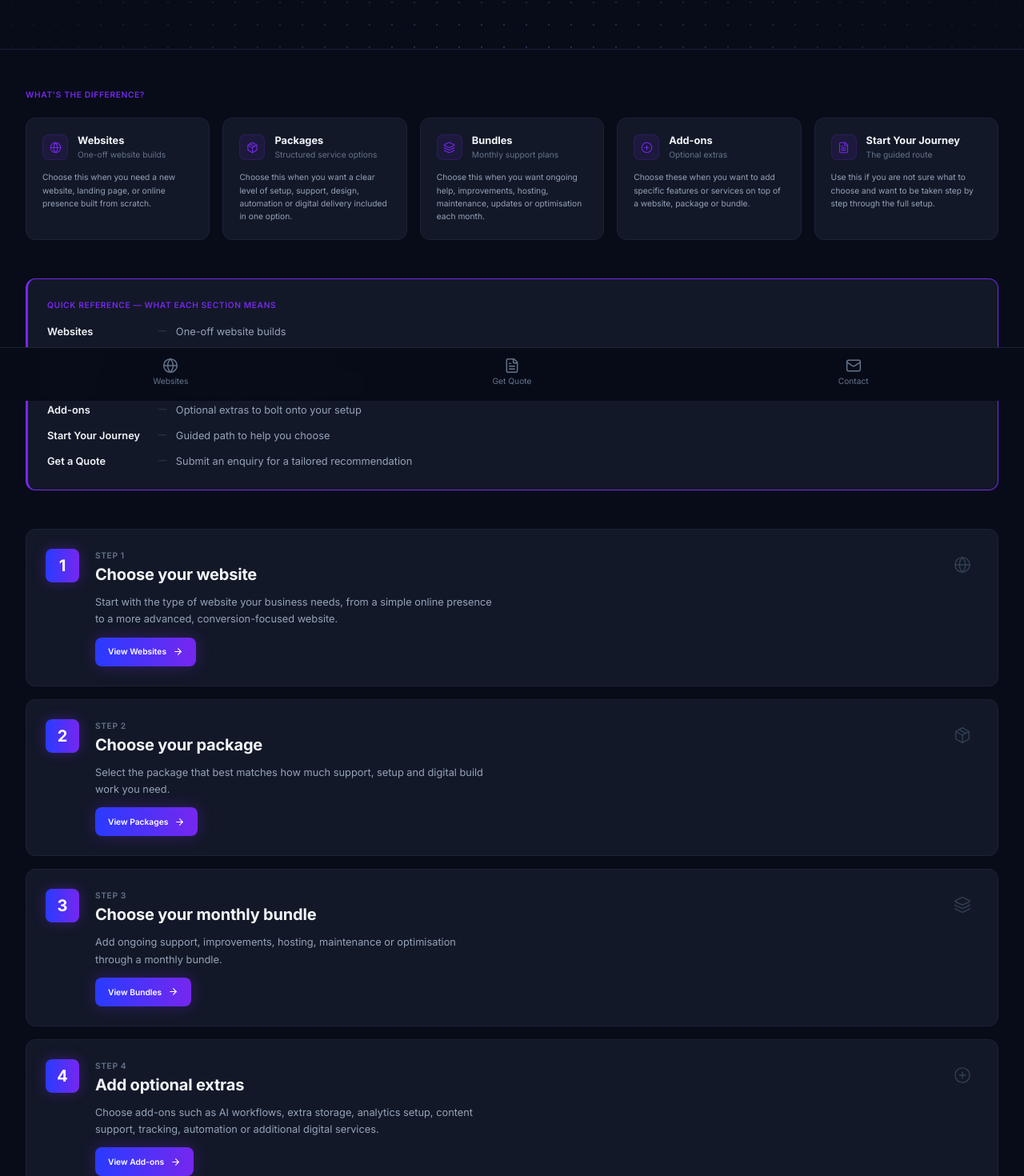
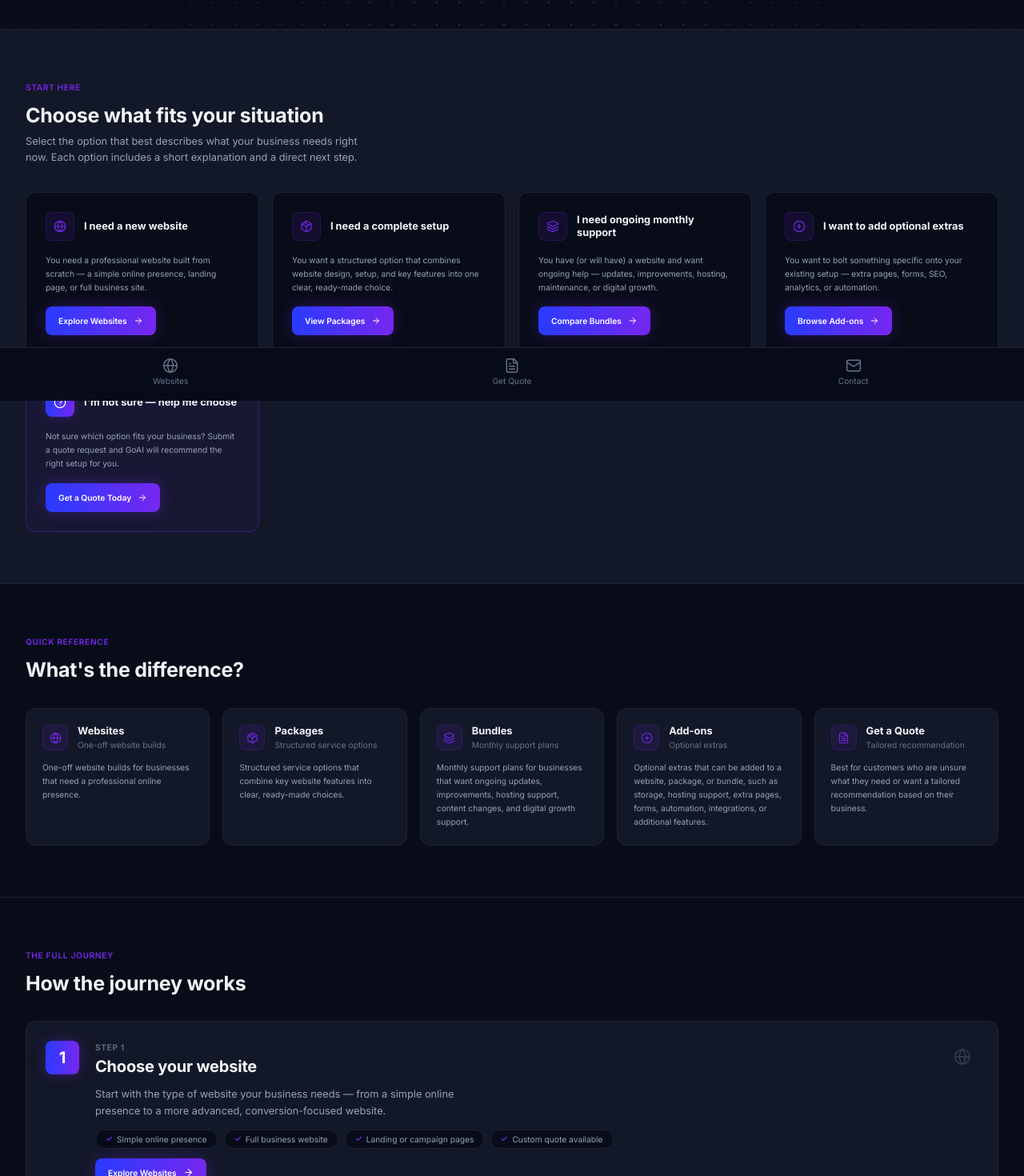
Before and after one commit to srkearley-lab/go-ai, a React (Vite) app: page /journey in a window 1280 px wide. Shown: the part 299-1769 px from the top of the page at 80% size. Built offline with nearby package versions, Linux system fonts and the light colour scheme; no server answers.

Commit message:
Improve journey page to guided workflow, add whats the difference nav/footer links

```diff
--- a/src/components/Footer.jsx
+++ b/src/components/Footer.jsx
@@ -56,8 +56,9 @@ export default function Footer() {
               ['/packages',  'Packages'],
               ['/bundles',   'Bundles'],
               ['/addons',    'Add-ons'],
-              ['/journey',   'Start Your Journey'],
-              ['/portfolio', 'Portfolio'],
+              ['/journey',                       'Start Your Journey'],
+              ['/journey#whats-the-difference', "What's the Difference?"],
+              ['/portfolio',                    'Portfolio'],
               ['/faq',       'FAQ'],
               ['/contact',   'Contact Us'],
             ].map(([href, label]) => (
--- a/src/components/Navbar.jsx
+++ b/src/components/Navbar.jsx
@@ -6,13 +6,14 @@ import { GoAILogo } from './GoAILogo'
 import { useBasket } from '../context/BasketContext'
 
 const navLinks = [
-  { label: 'Websites',  href: '/websites' },
-  { label: 'Packages',  href: '/packages' },
-  { label: 'Bundles',   href: '/bundles' },
-  { label: 'Add-ons',   href: '/addons' },
-  { label: 'Portfolio', href: '/portfolio' },
-  { label: 'FAQ',       href: '/faq' },
-  { label: 'Contact',   href: '/contact' },
+  { label: 'Websites',             href: '/websites' },
+  { label: 'Packages',             href: '/packages' },
+  { label: 'Bundles',              href: '/bundles' },
+  { label: 'Add-ons',              href: '/addons' },
+  { label: "What's the Difference?", href: '/journey#whats-the-difference' },
+  { label: 'Portfolio',            href: '/portfolio' },
+  { label: 'FAQ',                  href: '/faq' },
+  { label: 'Contact',              href: '/contact' },
 ]
 
 export default function Navbar() {
@@ -31,7 +32,7 @@ export default function Navbar() {
 
   useEffect(() => { setMenuOpen(false) }, [location])
 
-  const isActive = (href) => location.pathname === href
+  const isActive = (href) => location.pathname === href.split('#')[0]
 
   return (
     <>
--- a/src/pages/Journey.jsx
+++ b/src/pages/Journey.jsx
@@ -1,50 +1,50 @@
 import { Link } from 'react-router-dom'
 import { motion, useReducedMotion } from 'framer-motion'
-import { Globe, Package, Layers, PlusCircle, FileText, ArrowRight } from 'lucide-react'
+import { Globe, Package, Layers, PlusCircle, FileText, ArrowRight, HelpCircle, Check } from 'lucide-react'
 import PageHero from '../components/PageHero'
 
 // ── Data ──────────────────────────────────────────────────────────────────────
 
-const steps = [
+const guidedChoices = [
   {
-    number: 1,
     icon: Globe,
-    title: 'Choose your website',
-    description: 'Start with the type of website your business needs, from a simple online presence to a more advanced, conversion-focused website.',
-    cta: 'View Websites',
+    situation: 'I need a new website',
+    explanation: 'You need a professional website built from scratch — a simple online presence, landing page, or full business site.',
+    cta: 'Explore Websites',
     href: '/websites',
+    highlighted: false,
   },
   {
-    number: 2,
     icon: Package,
-    title: 'Choose your package',
-    description: 'Select the package that best matches how much support, setup and digital build work you need.',
+    situation: 'I need a complete setup',
+    explanation: 'You want a structured option that combines website design, setup, and key features into one clear, ready-made choice.',
     cta: 'View Packages',
     href: '/packages',
+    highlighted: false,
   },
   {
-    number: 3,
     icon: Layers,
-    title: 'Choose your monthly bundle',
-    description: 'Add ongoing support, improvements, hosting, maintenance or optimisation through a monthly bundle.',
-    cta: 'View Bundles',
+    situation: 'I need ongoing monthly support',
+    explanation: 'You have (or will have) a website and want ongoing help — updates, improvements, hosting, maintenance, or digital growth.',
+    cta: 'Compare Bundles',
     href: '/bundles',
+    highlighted: false,
   },
   {
-    number: 4,
     icon: PlusCircle,
-    title: 'Add optional extras',
-    description: 'Choose add-ons such as AI workflows, extra storage, analytics setup, content support, tracking, automation or additional digital services.',
-    cta: 'View Add-ons',
+    situation: 'I want to add optional extras',
+    explanation: 'You want to bolt something specific onto your existing setup — extra pages, forms, SEO, analytics, or automation.',
+    cta: 'Browse Add-ons',
     href: '/addons',
+    highlighted: false,
   },
   {
-    number: 5,
-    icon: FileText,
-    title: 'Get a tailored quote',
-    description: 'Once you know what you need, submit a quote request and GoAI can recommend the right setup.',
-    cta: 'Get a Quote',
+    icon: HelpCircle,
+    situation: "I'm not sure — help me choose",
+    explanation: 'Not sure which option fits your business? Submit a quote request and GoAI will recommend the right setup for you.',
+    cta: 'Get a Quote Today',
     href: '/quote',
+    highlighted: true,
   },
 ]
 
@@ -53,41 +53,80 @@ const differenceItems = [
     icon: Globe,
     term: 'Websites',
     subtitle: 'One-off website builds',
-    description: 'Choose this when you need a new website, landing page, or online presence built from scratch.',
+    description: 'One-off website builds for businesses that need a professional online presence.',
   },
   {
     icon: Package,
     term: 'Packages',
     subtitle: 'Structured service options',
-    description: 'Choose this when you want a clear level of setup, support, design, automation or digital delivery included in one option.',
+    description: 'Structured service options that combine key website features into clear, ready-made choices.',
   },
   {
     icon: Layers,
     term: 'Bundles',
     subtitle: 'Monthly support plans',
-    description: 'Choose this when you want ongoing help, improvements, hosting, maintenance, updates or optimisation each month.',
+    description: 'Monthly support plans for businesses that want ongoing updates, improvements, hosting support, content changes, and digital growth support.',
   },
   {
     icon: PlusCircle,
     term: 'Add-ons',
     subtitle: 'Optional extras',
-    description: 'Choose these when you want to add specific features or services on top of a website, package or bundle.',
+    description: 'Optional extras that can be added to a website, package, or bundle, such as storage, hosting support, extra pages, forms, automation, integrations, or additional features.',
   },
   {
     icon: FileText,
-    term: 'Start Your Journey',
-    subtitle: 'The guided route',
-    description: 'Use this if you are not sure what to choose and want to be taken step by step through the full setup.',
+    term: 'Get a Quote',
+    subtitle: 'Tailored recommendation',
+    description: 'Best for customers who are unsure what they need or want a tailored recommendation based on their business.',
   },
 ]
 
-const glossary = [
-  { term: 'Websites',            definition: 'One-off website builds' },
-  { term: 'Packages',            definition: 'Main fixed-price service options' },
-  { term: 'Bundles',             definition: 'Monthly support and ongoing services' },
-  { term: 'Add-ons',             definition: 'Optional extras to bolt onto your setup' },
-  { term: 'Start Your Journey',  definition: 'Guided path to help you choose' },
-  { term: 'Get a Quote',         definition: 'Submit an enquiry for a tailored recommendation' },
+const steps = [
+  {
+    number: 1,
+    icon: Globe,
+    title: 'Choose your website',
+    description: 'Start with the type of website your business needs — from a simple online presence to a more advanced, conversion-focused website.',
+    highlights: ['Simple online presence', 'Full business website', 'Landing or campaign pages', 'Custom quote available'],
+    cta: 'Explore Websites',
+    href: '/websites',
+  },
+  {
+    number: 2,
+    icon: Package,
+    title: 'Choose your package',
+    description: 'Select the package that best matches how much support, setup, and digital build work you need.',
+    highlights: ['Starter options', 'Growth packages', 'Professional setups', 'Clear fixed pricing'],
+    cta: 'View Packages',
+    href: '/packages',
+  },
+  {
+    number: 3,
+    icon: Layers,
+    title: 'Add a monthly bundle',
+    description: 'Add ongoing support, improvements, hosting, maintenance, or optimisation through a monthly bundle.',
+    highlights: ['Hosting and care included', 'Monthly updates and improvements', 'Content changes', 'Priority support options'],
+    cta: 'Compare Bundles',
+    href: '/bundles',
+  },
+  {
+    number: 4,
+    icon: PlusCircle,
+    title: 'Add optional extras',
+    description: 'Choose add-ons to bolt specific features or services onto your setup whenever you need them.',
+    highlights: ['Extra pages and forms', 'SEO and analytics setup', 'AI and automation workflows', 'Tracking and integrations'],
+    cta: 'Browse Add-ons',
+    href: '/addons',
+  },
+  {
+    number: 5,
+    icon: FileText,
+    title: 'Get a tailored quote',
+    description: 'Not sure what you need? Submit a quote request and GoAI will recommend the right combination for your business.',
+    highlights: ['Free tailored recommendation', 'No obligation', 'Fast response', 'Based on your business'],
+    cta: 'Get a Quote',
+    href: '/quote',
+  },
 ]
 
 // ── Page ─────────────────────────────────────────────────────────────────────
@@ -97,9 +136,9 @@ export default function Journey() {
 
   const stagger = {
     hidden: {},
-    show: { transition: { staggerChildren: reduceMotion ? 0 : 0.09, delayChildren: reduceMotion ? 0 : 0.05 } },
+    show: { transition: { staggerChildren: reduceMotion ? 0 : 0.08, delayChildren: reduceMotion ? 0 : 0.04 } },
   }
-  const cardVariants = {
+  const fadeUp = {
     hidden: reduceMotion ? {} : { opacity: 0, y: 14 },
     show: { opacity: 1, y: 0, transition: { duration: 0.22, ease: [0.16, 1, 0.3, 1] } },
   }
@@ -109,26 +148,159 @@ export default function Journey() {
       <PageHero
         tag="Start Your Journey"
         title="Start Your GoAI Journey"
-        description="Not sure where to begin? Follow a simple step-by-step journey to choose the right website, package, monthly support bundle and optional add-ons for your business."
+        description="Not sure where to begin? Choose what fits your situation below and GoAI will guide you to the right option."
       />
 
-      <section style={{ padding: 'var(--space-12) var(--space-8) var(--space-20)', background: 'var(--surface-base)' }}>
-        <div style={{ maxWidth: 'var(--width-xl)', margin: '0 auto', display: 'flex', flexDirection: 'column', gap: 'var(--space-12)' }}>
+      {/* ── Guided choice section ── */}
+      <section style={{ padding: 'var(--space-16) var(--space-8)', background: 'var(--surface-raised)', borderBottom: '1px solid var(--border-default)' }}>
+        <div style={{ maxWidth: 'var(--width-xl)', margin: '0 auto', display: 'flex', flexDirection: 'column', gap: 'var(--space-8)' }}>
 
-          {/* ── What's the difference? ── */}
-          <div>
+          <motion.div
+            initial={reduceMotion ? {} : { opacity: 0, y: 8 }}
+            whileInView={{ opacity: 1, y: 0 }}
+            viewport={{ once: true, margin: '-40px' }}
+            transition={{ duration: 0.2, ease: [0.16, 1, 0.3, 1] }}
+          >
             <p style={{
               fontSize: 'var(--text-xs)', fontWeight: 600,
               letterSpacing: '0.06em', textTransform: 'uppercase',
-              color: 'var(--goai-violet)', marginBottom: 'var(--space-5)',
+              color: 'var(--goai-violet)', marginBottom: 'var(--space-3)',
             }}>
-              What's the difference?
+              Start here
             </p>
+            <h2 style={{
+              fontSize: 'clamp(var(--text-md), 2.5vw, var(--text-lg))',
+              fontWeight: 700, letterSpacing: '-0.01em',
+              color: 'var(--text-primary)', lineHeight: 1.2,
+              marginBottom: 'var(--space-2)',
+            }}>
+              Choose what fits your situation
+            </h2>
+            <p style={{ fontSize: 'var(--text-sm)', color: 'var(--text-secondary)', lineHeight: 1.6, maxWidth: '52ch' }}>
+              Select the option that best describes what your business needs right now. Each option includes a short explanation and a direct next step.
+            </p>
+          </motion.div>
+
           <motion.div
             variants={stagger}
             initial="hidden"
             whileInView="show"
-              viewport={{ once: true, margin: '-60px' }}
+            viewport={{ once: true, margin: '-40px' }}
+            style={{
+              display: 'grid',
+              gridTemplateColumns: 'repeat(auto-fill, minmax(272px, 1fr))',
+              gap: 'var(--space-4)',
+            }}
+          >
+            {guidedChoices.map((choice) => {
+              const Icon = choice.icon
+              return (
+                <motion.div
+                  key={choice.situation}
+                  variants={fadeUp}
+                  style={{
+                    background: choice.highlighted ? 'rgba(118, 39, 239, 0.06)' : 'var(--surface-base)',
+                    border: `1px solid ${choice.highlighted ? 'rgba(118, 39, 239, 0.35)' : 'var(--border-default)'}`,
+                    borderRadius: 'var(--radius-lg)',
+                    padding: 'var(--space-6)',
+                    display: 'flex', flexDirection: 'column', gap: 'var(--space-4)',
+                    transition: 'border-color 150ms ease, box-shadow 150ms ease',
+                  }}
+                  onMouseEnter={(e) => {
+                    e.currentTarget.style.borderColor = choice.highlighted ? 'rgba(118, 39, 239, 0.6)' : 'var(--border-strong)'
+                    e.currentTarget.style.boxShadow = 'var(--shadow-sm)'
+                  }}
+                  onMouseLeave={(e) => {
+                    e.currentTarget.style.borderColor = choice.highlighted ? 'rgba(118, 39, 239, 0.35)' : 'var(--border-default)'
+                    e.currentTarget.style.boxShadow = 'none'
+                  }}
+                >
+                  <div style={{ display: 'flex', alignItems: 'center', gap: 'var(--space-3)' }}>
+                    <div style={{
+                      width: 36, height: 36, flexShrink: 0,
+                      display: 'flex', alignItems: 'center', justifyContent: 'center',
+                      borderRadius: 'var(--radius-md)',
+                      background: choice.highlighted
+                        ? 'linear-gradient(90deg, #293BFF 0%, #7627EF 100%)'
+                        : 'rgba(118, 39, 239, 0.1)',
+                      border: choice.highlighted ? 'none' : '1px solid rgba(118, 39, 239, 0.2)',
+                      color: choice.highlighted ? '#FFFFFF' : 'var(--goai-violet)',
+                      boxShadow: choice.highlighted ? '0 0 14px rgba(118, 39, 239, 0.3)' : 'none',
+                    }}>
+                      <Icon size={16} strokeWidth={1.75} />
+                    </div>
+                    <p style={{
+                      fontSize: 'var(--text-sm)', fontWeight: 700,
+                      color: 'var(--text-primary)', lineHeight: 1.25,
+                    }}>
+                      {choice.situation}
+                    </p>
+                  </div>
+
+                  <p style={{ fontSize: 'var(--text-xs)', color: 'var(--text-secondary)', lineHeight: 1.65, flex: 1 }}>
+                    {choice.explanation}
+                  </p>
+
+                  <Link
+                    to={choice.href}
+                    style={{
+                      height: 36, padding: '0 var(--space-4)',
+                      display: 'inline-flex', alignItems: 'center', gap: 'var(--space-2)',
+                      fontSize: 'var(--text-xs)', fontWeight: 600,
+                      background: 'linear-gradient(90deg, #293BFF 0%, #7627EF 100%)',
+                      color: '#FFFFFF', border: 'none',
+                      borderRadius: 'var(--radius-md)',
+                      boxShadow: '0 0 20px rgba(118, 39, 239, 0.3)',
+                      width: 'fit-content',
+                      transition: 'filter 120ms ease, box-shadow 120ms ease',
+                    }}
+                    onMouseEnter={(e) => { e.currentTarget.style.filter = 'brightness(1.1)'; e.currentTarget.style.boxShadow = '0 0 30px rgba(118, 39, 239, 0.45)' }}
+                    onMouseLeave={(e) => { e.currentTarget.style.filter = 'brightness(1)'; e.currentTarget.style.boxShadow = '0 0 20px rgba(118, 39, 239, 0.3)' }}
+                  >
+                    {choice.cta} <ArrowRight size={12} />
+                  </Link>
+                </motion.div>
+              )
+            })}
+          </motion.div>
+
+        </div>
+      </section>
+
+      {/* ── What's the difference? ── */}
+      <section
+        id="whats-the-difference"
+        style={{ padding: 'var(--space-16) var(--space-8)', background: 'var(--surface-base)', borderBottom: '1px solid var(--border-default)' }}
+      >
+        <div style={{ maxWidth: 'var(--width-xl)', margin: '0 auto', display: 'flex', flexDirection: 'column', gap: 'var(--space-8)' }}>
+
+          <motion.div
+            initial={reduceMotion ? {} : { opacity: 0, y: 8 }}
+            whileInView={{ opacity: 1, y: 0 }}
+            viewport={{ once: true, margin: '-40px' }}
+            transition={{ duration: 0.2, ease: [0.16, 1, 0.3, 1] }}
+          >
+            <p style={{
+              fontSize: 'var(--text-xs)', fontWeight: 600,
+              letterSpacing: '0.06em', textTransform: 'uppercase',
+              color: 'var(--goai-violet)', marginBottom: 'var(--space-3)',
+            }}>
+              Quick reference
+            </p>
+            <h2 style={{
+              fontSize: 'clamp(var(--text-md), 2.5vw, var(--text-lg))',
+              fontWeight: 700, letterSpacing: '-0.01em',
+              color: 'var(--text-primary)', lineHeight: 1.2,
+            }}>
+              What's the difference?
+            </h2>
+          </motion.div>
+
+          <motion.div
+            variants={stagger}
+            initial="hidden"
+            whileInView="show"
+            viewport={{ once: true, margin: '-40px' }}
             style={{
               display: 'grid',
               gridTemplateColumns: 'repeat(auto-fill, minmax(220px, 1fr))',
@@ -140,7 +312,7 @@ export default function Journey() {
               return (
                 <motion.div
                   key={item.term}
-                    variants={cardVariants}
+                  variants={fadeUp}
                   style={{
                     background: 'var(--surface-raised)',
                     border: '1px solid var(--border-default)',
@@ -169,54 +341,43 @@ export default function Journey() {
                       </p>
                     </div>
                   </div>
-                    <p style={{ fontSize: 'var(--text-xs)', color: 'var(--text-secondary)', lineHeight: 1.6 }}>
+                  <p style={{ fontSize: 'var(--text-xs)', color: 'var(--text-secondary)', lineHeight: 1.65 }}>
                     {item.description}
                   </p>
                 </motion.div>
               )
             })}
           </motion.div>
+
         </div>
+      </section>
 
-          {/* ── Language clarity glossary (Part 6) ── */}
+      {/* ── Step-by-step ── */}
+      <section style={{ padding: 'var(--space-16) var(--space-8) var(--space-20)', background: 'var(--surface-base)' }}>
+        <div style={{ maxWidth: 'var(--width-xl)', margin: '0 auto', display: 'flex', flexDirection: 'column', gap: 'var(--space-8)' }}>
+
           <motion.div
             initial={reduceMotion ? {} : { opacity: 0, y: 8 }}
-            animate={{ opacity: 1, y: 0 }}
+            whileInView={{ opacity: 1, y: 0 }}
+            viewport={{ once: true, margin: '-40px' }}
             transition={{ duration: 0.2, ease: [0.16, 1, 0.3, 1] }}
-            style={{
-              background: 'var(--surface-raised)',
-              border: '1px solid var(--goai-violet)',
-              borderLeft: '3px solid var(--goai-violet)',
-              borderRadius: 'var(--radius-lg)',
-              padding: 'var(--space-6)',
-            }}
           >
             <p style={{
               fontSize: 'var(--text-xs)', fontWeight: 600,
               letterSpacing: '0.06em', textTransform: 'uppercase',
-              color: 'var(--goai-violet)', marginBottom: 'var(--space-4)',
+              color: 'var(--goai-violet)', marginBottom: 'var(--space-3)',
             }}>
-              Quick reference — what each section means
+              The full journey
             </p>
-            <div style={{ display: 'flex', flexDirection: 'column', gap: 'var(--space-3)' }}>
-              {glossary.map(({ term, definition }) => (
-                <div key={term} style={{ display: 'flex', gap: 'var(--space-3)', flexWrap: 'wrap' }}>
-                  <span style={{
-                    fontSize: 'var(--text-sm)', fontWeight: 600,
-                    color: 'var(--text-primary)', flexShrink: 0, minWidth: '15ch',
+            <h2 style={{
+              fontSize: 'clamp(var(--text-md), 2.5vw, var(--text-lg))',
+              fontWeight: 700, letterSpacing: '-0.01em',
+              color: 'var(--text-primary)', lineHeight: 1.2,
             }}>
-                    {term}
-                  </span>
-                  <span style={{ fontSize: 'var(--text-xs)', color: 'var(--text-disabled)', flexShrink: 0 }}>—</span>
-                  <span style={{ fontSize: 'var(--text-sm)', color: 'var(--text-secondary)', lineHeight: 1.5 }}>
-                    {definition}
-                  </span>
-                </div>
-              ))}
-            </div>
+              How the journey works
+            </h2>
           </motion.div>
 
-          {/* ── Step cards ── */}
           <motion.div
             variants={stagger}
             initial="hidden"
@@ -229,7 +390,7 @@ export default function Journey() {
               return (
                 <motion.div
                   key={step.number}
-                  variants={cardVariants}
+                  variants={fadeUp}
                   style={{
                     background: 'var(--surface-raised)',
                     border: '1px solid var(--border-default)',
@@ -277,6 +438,26 @@ export default function Journey() {
                       {step.description}
                     </p>
 
+                    {/* Inline highlights */}
+                    <div style={{ display: 'flex', flexWrap: 'wrap', gap: 'var(--space-2)' }}>
+                      {step.highlights.map((h) => (
+                        <span
+                          key={h}
+                          style={{
+                            display: 'inline-flex', alignItems: 'center', gap: 5,
+                            padding: '3px var(--space-3)',
+                            fontSize: 'var(--text-xs)', color: 'var(--text-secondary)',
+                            background: 'var(--surface-base)',
+                            border: '1px solid var(--border-default)',
+                            borderRadius: 'var(--radius-full)',
+                          }}
+                        >
+                          <Check size={9} strokeWidth={3} style={{ color: 'var(--goai-violet)', flexShrink: 0 }} />
+                          {h}
+                        </span>
+                      ))}
+                    </div>
+
                     <Link
                       to={step.href}
                       style={{
```
Lines whose indentation alone changed are shown as unchanged.
